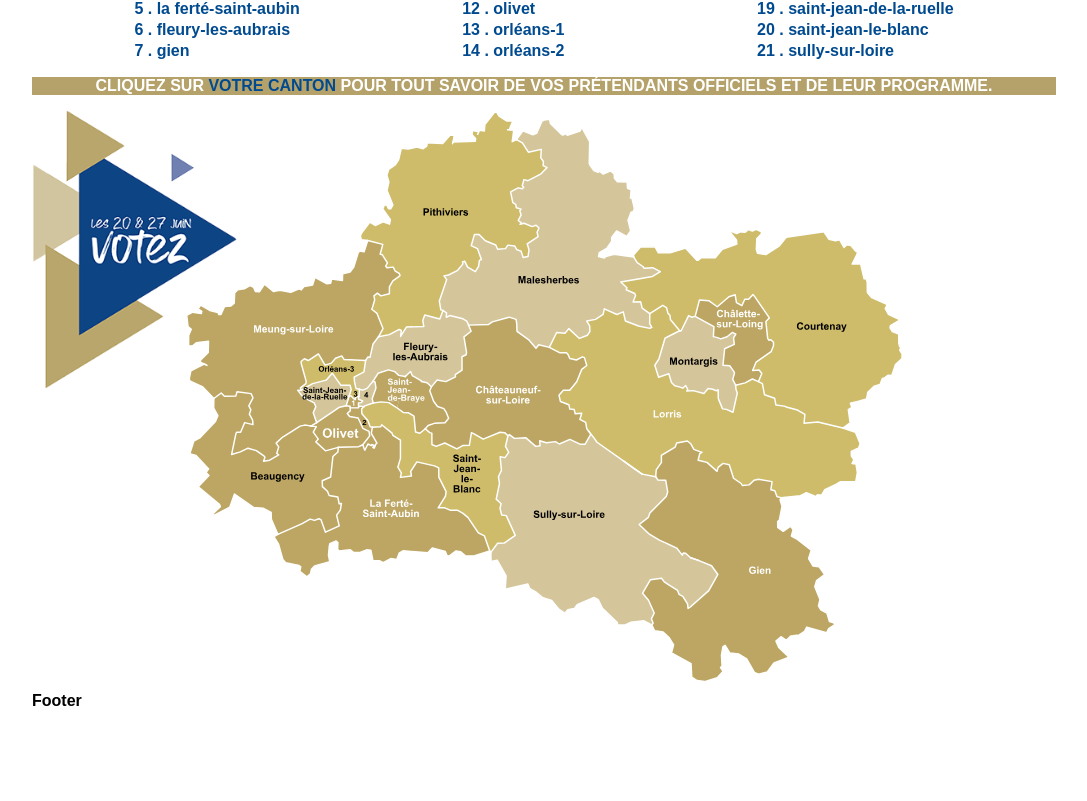
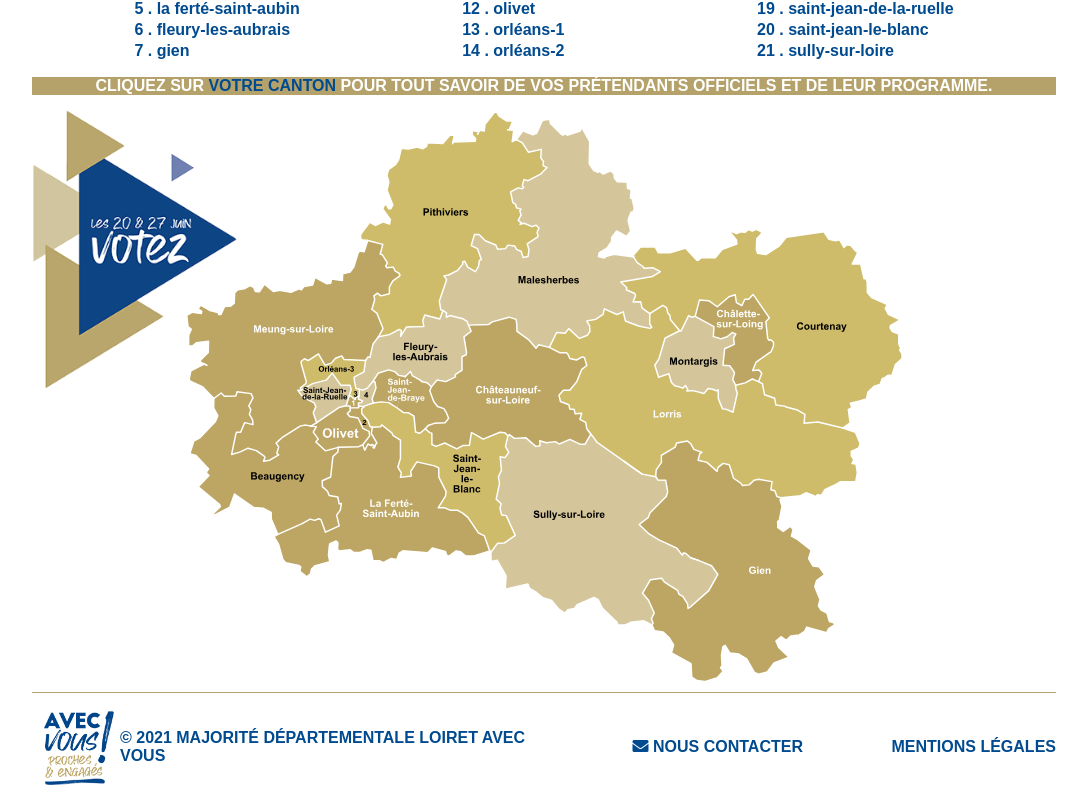
Before and after one commit to saiiimiiir/avec_vous, a React (Create React App) app: page /home in a window 1280 px wide. Shown: the part 650-1451 px from the top of the page, without its empty margins (96-1183 px from the left). Before the commit the page ends 1360 px from the top, so only its background shows below. Built offline with nearby package versions, Linux system fonts and the light colour scheme; a web font is replaced by a local one.

Commit message:
footer fait

```diff
--- a/src/Components/Footer.tsx
+++ b/src/Components/Footer.tsx
@@ -1,10 +1,21 @@
 import React, { Component } from 'react'
+import '../scss/Footer.scss'
+import logoLong from '../asset/logo_long.png'
 
 export default class Footer extends Component {
     render() {
         return (
-            <div>
-                Footer
+            <div id="footer">
+                <div className="logoFooter">
+                    <img src={logoLong} alt="" />
+                    <span className="bluetext">© 2021 majorité départementale loiret avec vous</span>
+                </div>
+                <div className="contact">
+                    <i className="fas fa-envelope"></i> <span className="bluetext">Nous contacter</span>
+                </div>
+                <div className="mention">
+                    <span className="bluetext">mentions légales</span>
+                </div>
             </div>
         )
     }
--- a/src/scss/Footer.scss
+++ b/src/scss/Footer.scss
@@ -0,0 +1,24 @@
+@import './Setup.scss';
+
+#footer{
+    width: 100%;
+    padding: 10px 0px;
+    display: flex;
+    flex-direction: row;
+    justify-content: space-between;
+    align-items: center;
+    border-top: 1px solid $yellow;
+    .logoFooter{
+        width : 50%;
+        @include flexCenter(row);
+        img{
+            width: 88px;
+            height: 88px;
+        }
+    }
+    .contact{
+        i{
+            color : $blue;
+        }
+    }
+}
```
Also changed, not shown: src/asset/logo_long.png (added).
